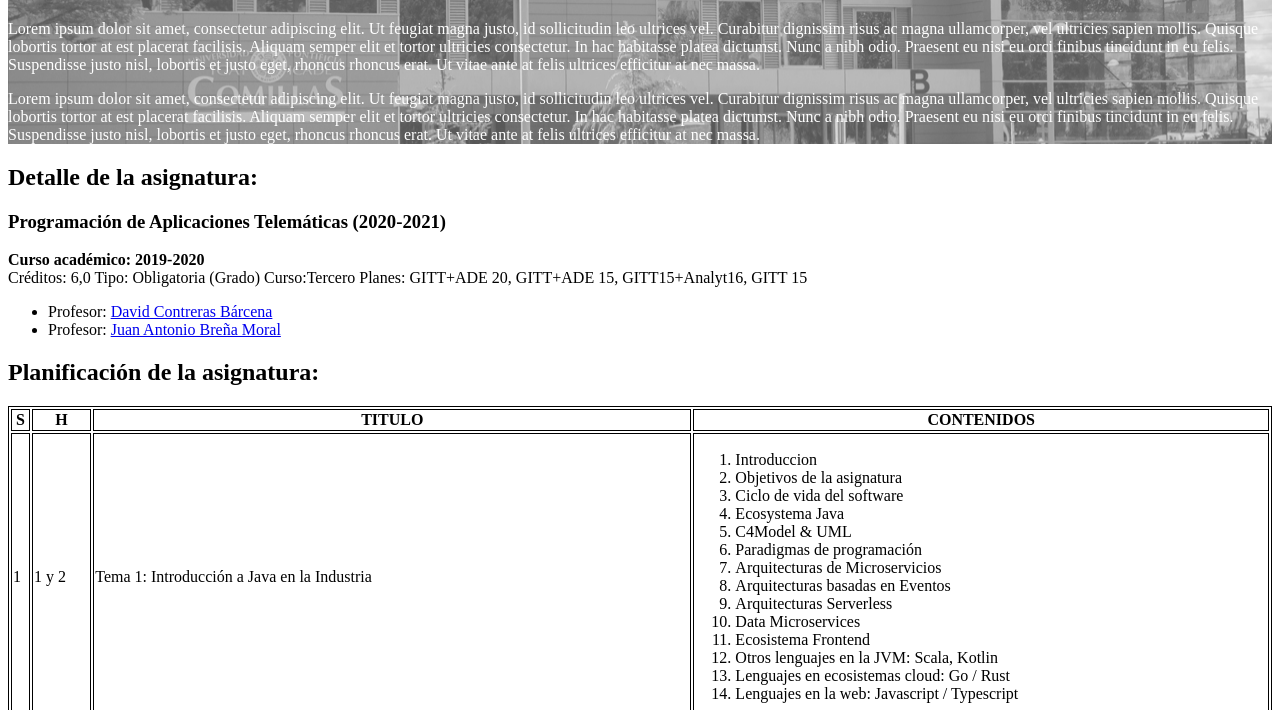
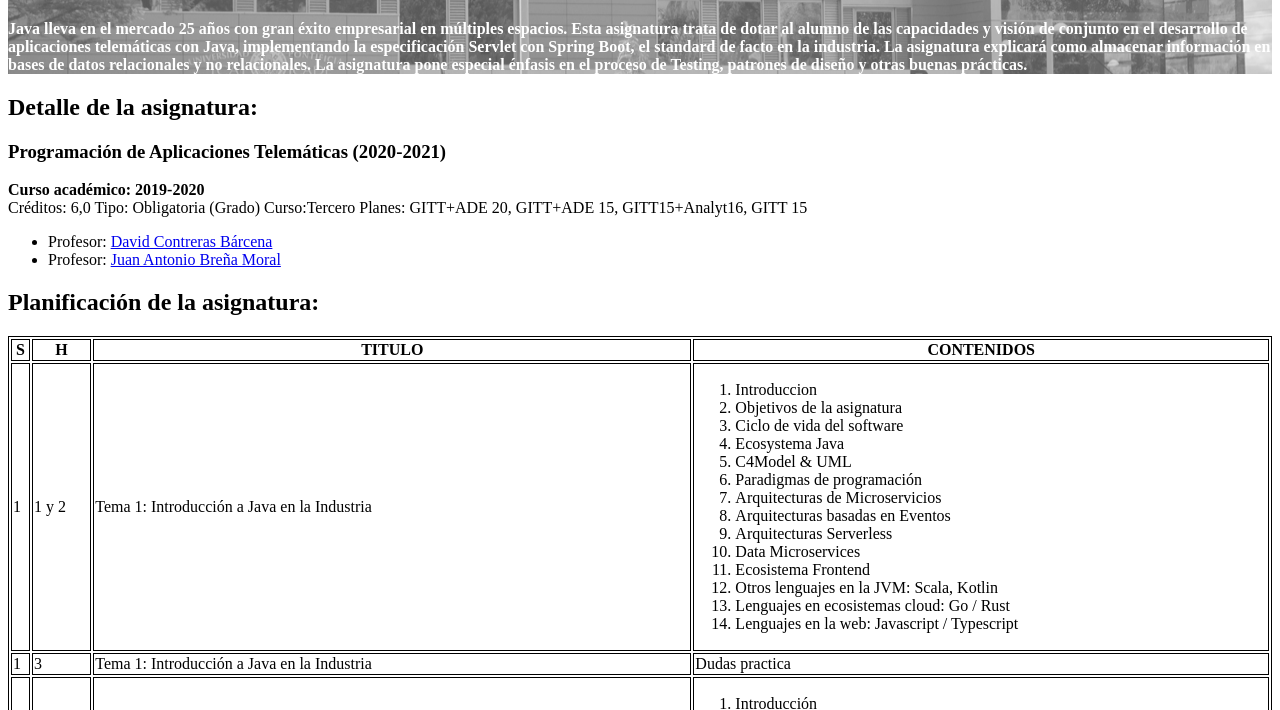
Before and after one commit to gitt-3-pat/gitt-3-pat.github.io, a plain HTML site: page index.html in a window 1280 px wide. Shown: the part 86-796 px from the top of the page. Drawn offline with Linux system fonts and the light colour scheme.

Commit message:
Adding intro

```diff
--- a/index.html
+++ b/index.html
@@ -36,11 +36,13 @@ Se emplean algunos assets y estilos para dotar al documento de un Look & Feel si
                         <h1>
                             <a href="#">Programación de Aplicaciones Telemáticas (2020-2021)</a>
                         </h1>
-                        <p style="color:white;">
-                            Lorem ipsum dolor sit amet, consectetur adipiscing elit. Ut feugiat magna justo, id sollicitudin leo ultrices vel. Curabitur dignissim risus ac magna ullamcorper, vel ultricies sapien mollis. Quisque lobortis tortor at est placerat facilisis. Aliquam semper elit et tortor ultricies consectetur. In hac habitasse platea dictumst. Nunc a nibh odio. Praesent eu nisi eu orci finibus tincidunt in eu felis. Suspendisse justo nisl, lobortis et justo eget, rhoncus rhoncus erat. Ut vitae ante at felis ultrices efficitur at nec massa.
-                        </p>
-                        <p style="color:white;">
-                            Lorem ipsum dolor sit amet, consectetur adipiscing elit. Ut feugiat magna justo, id sollicitudin leo ultrices vel. Curabitur dignissim risus ac magna ullamcorper, vel ultricies sapien mollis. Quisque lobortis tortor at est placerat facilisis. Aliquam semper elit et tortor ultricies consectetur. In hac habitasse platea dictumst. Nunc a nibh odio. Praesent eu nisi eu orci finibus tincidunt in eu felis. Suspendisse justo nisl, lobortis et justo eget, rhoncus rhoncus erat. Ut vitae ante at felis ultrices efficitur at nec massa.
+                        <p style="color:white; font-weight: bold;">
+                            Java lleva en el mercado 25 años con gran éxito empresarial en múltiples espacios.
+                            Esta asignatura trata de dotar al alumno de las capacidades y visión de conjunto en el
+                            desarrollo de aplicaciones telemáticas con Java, implementando la especificación Servlet
+                            con Spring Boot, el standard de facto en la industria. La asignatura explicará como
+                            almacenar información en bases de datos relacionales y no relacionales. La asignatura
+                            pone especial énfasis en el proceso de Testing, patrones de diseño y otras buenas prácticas.
                         </p>
                     </div>
                 </div>
```
